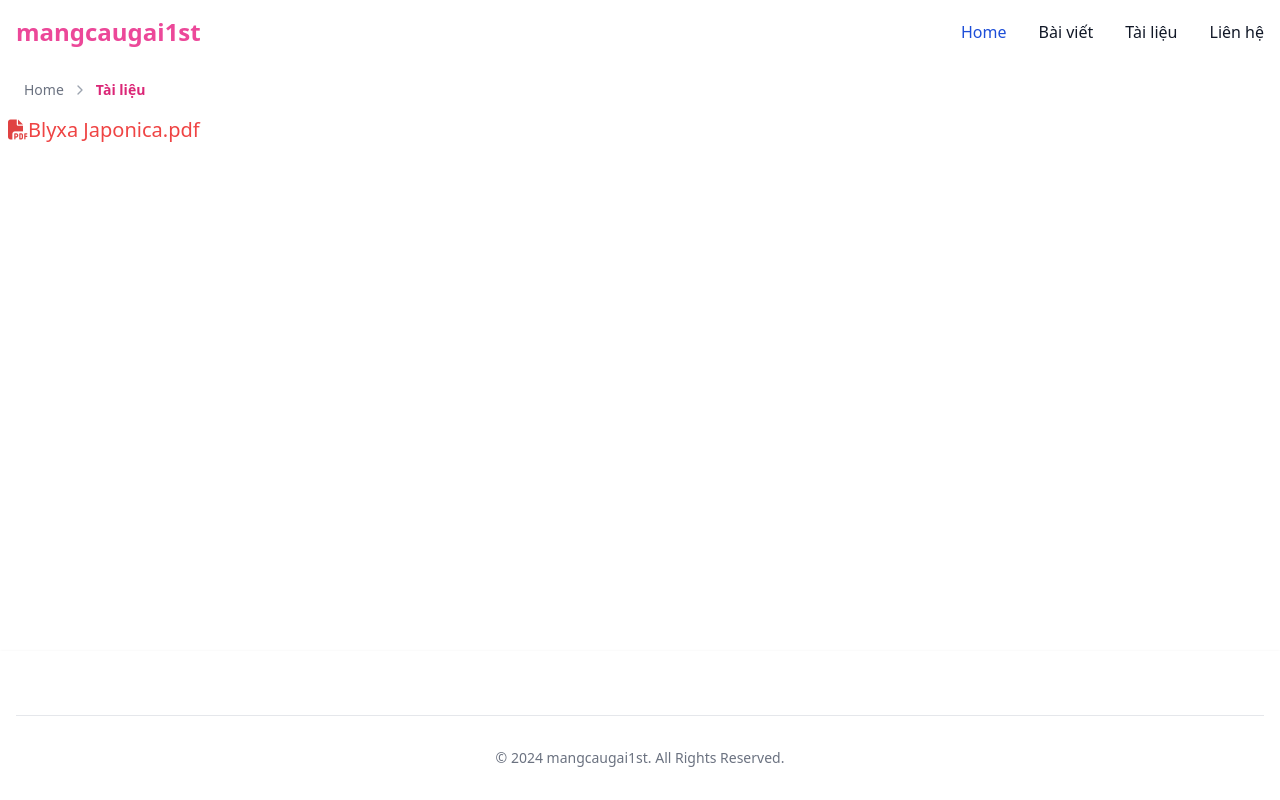
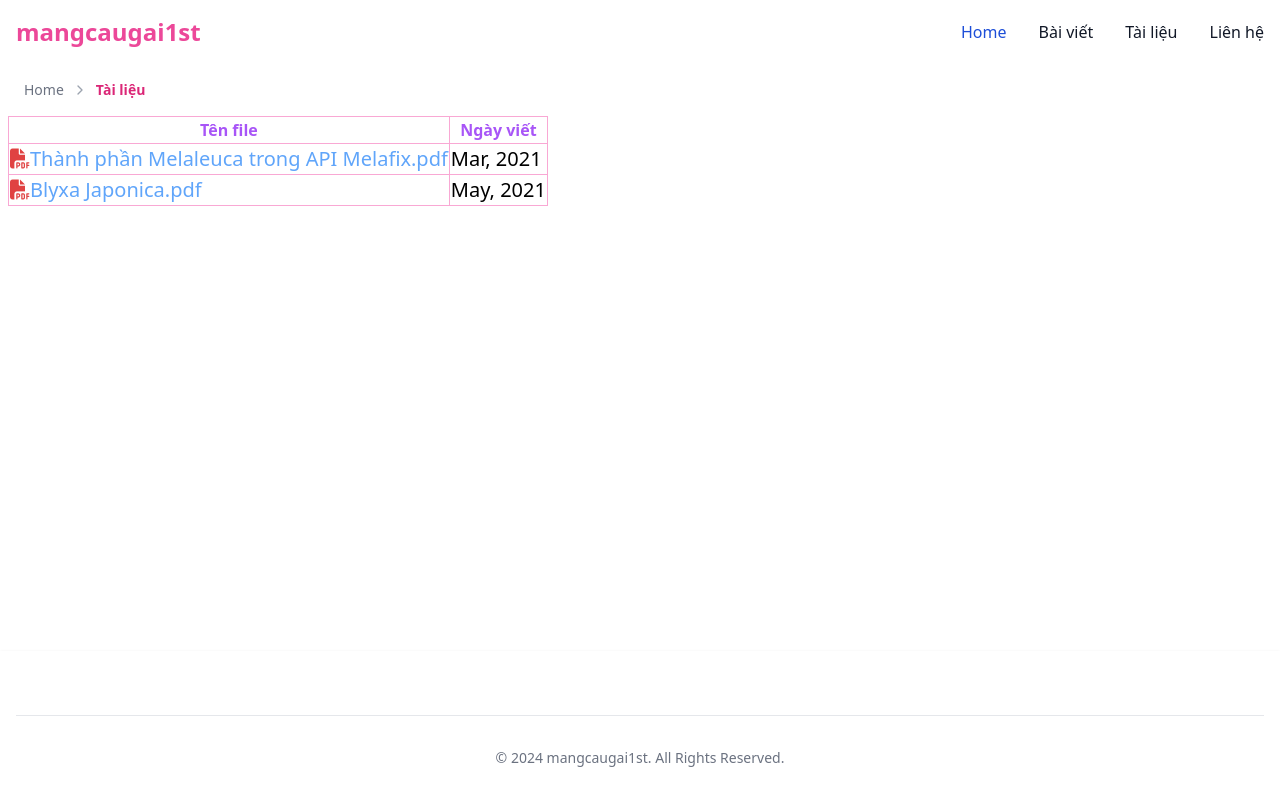
Before and after one commit to mangcaugai1st/mangcaugai1st.github.io, an Angular app: page /B in a window 1280 px wide. Built offline with nearby package versions, Linux system fonts and the light colour scheme.

Commit message:
14-Feb-2024

```diff
--- a/src/app/Models/document.model.ts
+++ b/src/app/Models/document.model.ts
@@ -1,3 +1,4 @@
 export interface Document {
   file_name : string;
+  release_date: Date;
 }
--- a/src/app/app-routing.module.ts
+++ b/src/app/app-routing.module.ts
@@ -6,13 +6,11 @@ import {AComponent} from "./components/end_user/a/a.component";
 import {BComponent} from "./components/end_user/b/b.component";
 
 import {ThinkPadE590Component} from "./components/end_user/a/think-pad-e590/think-pad-e590.component";
-import {MelaleucaComponent} from "./components/end_user/a/melaleuca/melaleuca.component";
 
 const routes: Routes = [
   {path: '', title: 'Home', component: HomeComponent},
   {path: 'A', title: 'Bài viết', component: AComponent},
   {path: 'A/ThinkPad-E590', title: 'Review ThinkPad E590 sau 4 năm sử dụng', component: ThinkPadE590Component},
-  {path: 'A/Melaleuca', title: 'Melaleuca', component: MelaleucaComponent},
 
   {path: 'B', title: 'Tài liệu', component: BComponent},
 
--- a/src/app/app.module.ts
+++ b/src/app/app.module.ts
@@ -9,7 +9,6 @@ import { AComponent } from './components/end_user/a/a.component';
 import { HomeComponent } from './components/end_user/home/home.component';
 import { ThinkPadE590Component } from './components/end_user/a/think-pad-e590/think-pad-e590.component';
 import { BComponent } from './components/end_user/b/b.component';
-import { MelaleucaComponent } from './components/end_user/a/melaleuca/melaleuca.component';
 
 @NgModule({
   declarations: [
@@ -20,7 +19,6 @@ import { MelaleucaComponent } from './components/end_user/a/melaleuca/melaleuca.
     HomeComponent,
     ThinkPadE590Component,
     BComponent,
-    MelaleucaComponent
   ],
   imports: [
     BrowserModule,
--- a/src/app/components/end_user/a/a.component.ts
+++ b/src/app/components/end_user/a/a.component.ts
@@ -13,7 +13,6 @@ export class AComponent  {
   constructor() { // khởi tạo mảng post với các objects Post
     this.post = [
       {thumbnail: 'ThinkPad-logo.webp', title: 'Review Thinkpad E590 sau hơn 4 năm sử dụng', link: '/A/ThinkPad-E590'},
-      {thumbnail: '102637130_2bae88f100_b.jpg', title: 'Đôi điều về thuốc API Melafix', link: '/A/Melaleuca'},
     ];
   }
 }
--- a/src/app/components/end_user/a/melaleuca/melaleuca.component.html
+++ /dev/null
@@ -1,48 +0,0 @@
-<div class="container mx-auto">
-  <ol class="flex items-center whitespace-nowrap p-4" aria-label="Breadcrumb">
-    <li class="inline-flex items-center">
-      <a class="flex items-center text-sm text-gray-500 hover:text-blue-600 focus:outline-none focus:text-blue-600" routerLink="">
-        Home
-      </a>
-      <svg class="flex-shrink-0 mx-2 overflow-visible h-4 w-4 text-gray-400" xmlns="http://www.w3.org/2000/svg" width="24" height="24" viewBox="0 0 24 24" fill="none" stroke="currentColor" stroke-width="2" stroke-linecap="round" stroke-linejoin="round"><path d="m9 18 6-6-6-6"/></svg>
-    </li>
-    <li class="inline-flex items-center">
-      <a class="flex items-center text-sm text-gray-500 hover:text-blue-600 focus:outline-none focus:text-blue-600" routerLink="/A">
-        Bài viết
-        <svg class="flex-shrink-0 mx-2 overflow-visible h-4 w-4 text-gray-400" xmlns="http://www.w3.org/2000/svg" width="24" height="24" viewBox="0 0 24 24" fill="none" stroke="currentColor" stroke-width="2" stroke-linecap="round" stroke-linejoin="round"><path d="m9 18 6-6-6-6"/></svg>
-      </a>
-    </li>
-    <li class="inline-flex items-center text-sm font-semibold text-pink-600 truncate" aria-current="page">
-      API Melafix
-    </li>
-  </ol>
-
-  <div class="text-left">
-    <h1 class="mb-2 text-4xl font-bold tracking-tight text-pink-600">Đôi điều về thuốc API Melafix</h1>
-  </div>
-  <p>API Melafix là thuốc chuyên trị các bệnh do vi khuẩn cho thủy, hải sản được chiết xuất từ cây tràm.</p>
-
-  <div>
-    <p>Tôi khá chắc chắn là chữ "Mela" trong Melafix là tiền tố của Melaleuca (chi Tràm), chi tiết hơn là <strong>Melaleuca
-      leucadendra L. (tràm lá dài)</strong>.</p>
-    <p>Hai hoạt chất có tác dụng kháng khuẩn và diệt khuẩn trong dầu tràm được báo cáo là: Eucalyptol & α-Terpineol (
-      được
-      biết là nó có khả năng ức chế virus H5N1).</p>
-  </div>
-  <div class="flex justify-center">
-    <img src="assets/images/Melaleuca_leucadendra_-_Köhler–s_Medizinal-Pflanzen-092.jpg" alt="">
-  </div>
-  <div class="flex flex-col md:flex-row">
-    <div class="w-2/3">
-      <p>Đã có rất nhiều người đã hiểu lầm là sản phẩm thuốc này được chiết xuất từ lá trà do nhà sản xuất đã ghi
-        "<strong>Melaleuca
-          (tea tree)</strong>" nhưng không phải như vậy, mà "<strong>tea tree</strong>" ở đây là cây thuộc chi <strong>Tràm
-          (Melaleuca)</strong> không phải là <strong>Trà</strong>
-        của
-        chi <strong>Chè (Camellia)</strong>.</p>
-    </div>
-    <div class="w-1/3">
-      <img src="assets/images/Camellia.jpg" alt="">
-    </div>
-  </div>
-</div>
--- a/src/app/components/end_user/b/b.component.html
+++ b/src/app/components/end_user/b/b.component.html
@@ -1,16 +1,36 @@
 <div class="container mx-auto">
   <ol class="flex items-center whitespace-nowrap p-4" aria-label="Breadcrumb">
     <li class="inline-flex items-center">
-      <a class="flex items-center text-sm text-gray-500 hover:text-blue-600 focus:outline-none focus:text-blue-600" routerLink="">
+      <a class="flex items-center text-sm text-gray-500 hover:text-blue-600 focus:outline-none focus:text-blue-600"
+        routerLink="">
         Home
       </a>
-      <svg class="flex-shrink-0 mx-2 overflow-visible h-4 w-4 text-gray-400" xmlns="http://www.w3.org/2000/svg" width="24" height="24" viewBox="0 0 24 24" fill="none" stroke="currentColor" stroke-width="2" stroke-linecap="round" stroke-linejoin="round"><path d="m9 18 6-6-6-6"/></svg>
+      <svg class="flex-shrink-0 mx-2 overflow-visible h-4 w-4 text-gray-400" xmlns="http://www.w3.org/2000/svg"
+        width="24" height="24" viewBox="0 0 24 24" fill="none" stroke="currentColor" stroke-width="2"
+        stroke-linecap="round" stroke-linejoin="round">
+        <path d="m9 18 6-6-6-6" />
+      </svg>
     </li>
     <li class="inline-flex items-center text-sm font-semibold text-pink-600 truncate" aria-current="page">
       Tài liệu
     </li>
   </ol>
-  <div *ngFor="let i of document">
-    <h4 class="text-xl"><i class="fa-solid fa-file-pdf" style="color: #e04242;"></i><a href="assets/resource/{{i.file_name}}" target="_blank" class="text-red-500 hover:text-red-300">{{i.file_name}}</a></h4>
-  </div>
+  <table class="table-fixed border border-pink-300">
+    <thead>
+      <tr>
+        <th class="border border-pink-300 text-purple-500">Tên file</th>
+        <th class="border border-pink-300 text-purple-500">Ngày viết</th>
+      </tr>
+    </thead>
+    <tbody>
+      <tr *ngFor="let i of document">
+        <td class="border border-pink-300">
+          <h4 class="text-xl"><i class="fa-solid fa-file-pdf" style="color: #e04242;"></i><a
+              href="assets/resource/{{i.file_name}}" target="_blank"
+              class="text-blue-400 hover:text-blue-300">{{i.file_name}}</a></h4>
+        </td>
+        <td class="border border-pink-300"><h4 class="text-xl">{{i.release_date | date: 'MMM, yyyy'}}</h4></td>
+      </tr>
+    </tbody>
+  </table>
 </div>
--- a/src/app/components/end_user/b/b.component.ts
+++ b/src/app/components/end_user/b/b.component.ts
@@ -10,7 +10,8 @@ export class BComponent {
   document : Document[];
   constructor() {
     this.document = [
-      {file_name: 'Blyxa Japonica.pdf'},
+      {file_name: 'Thành phần Melaleuca trong API Melafix.pdf', release_date: new Date("2021-03")},
+      {file_name: 'Blyxa Japonica.pdf', release_date: new Date("2021-05")},
     ]
   }
 }
```
Also changed, not shown: src/app/components/end_user/a/melaleuca/melaleuca.component.ts (deleted, +0 -10 lines), src/app/components/end_user/a/melaleuca/melaleuca.component.css (deleted), 1 other file (tests, documents, lock files or other folders).
